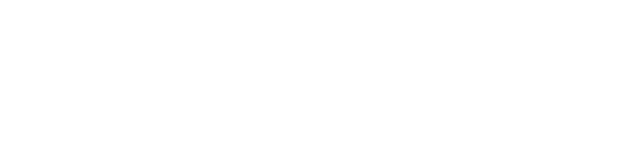
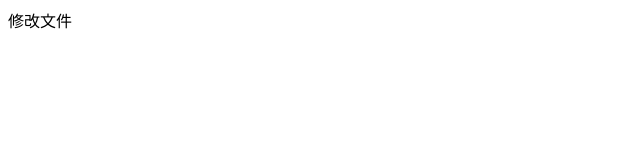
Before and after one commit to Suiyizhi12138/HotVideo, a plain HTML site: page index.html in a window 1280 px wide. Shown: the full height of the page, 0-640 px from the left. Drawn offline with Linux system fonts and the light colour scheme.

Commit message:
2018.1031

```diff
--- a/index.html
+++ b/index.html
@@ -7,6 +7,7 @@
   <title>Document</title>
 </head>
 <body>
+  <div class="header">修改文件</div>
 
 </body>
 </html>
```
